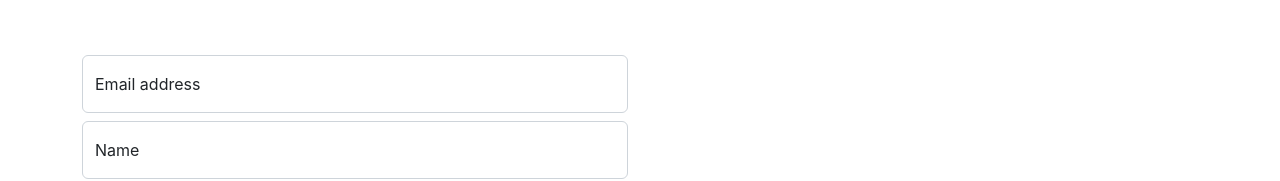
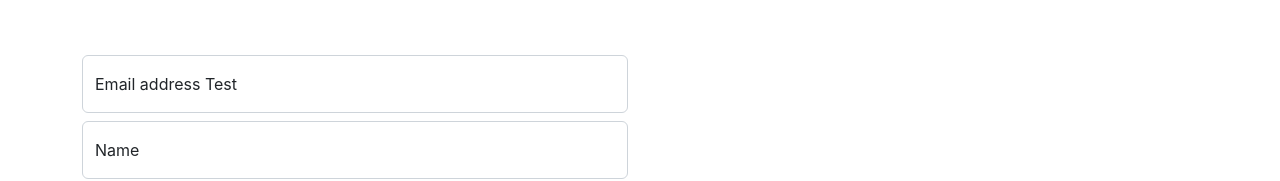
Before and after one commit to pharantes/wildkraut, a React (Create React App) app: page /contact in a window 1280 px wide. Shown: the part 145-326 px from the top of the page. Built offline with nearby package versions, Linux system fonts and the light colour scheme; the HTML template or start-up script is replaced by a standard one.

Commit message:
pull request test

```diff
--- a/src/components/Contact.jsx
+++ b/src/components/Contact.jsx
@@ -14,7 +14,7 @@
                 id="floatingInput"
                 placeholder="name@example.com"
               />
-              <label for="floatingInput">Email address</label>
+              <label for="floatingInput">Email address Test</label>
             </div>
             <div class="form-floating mb-2">
               <input
```
